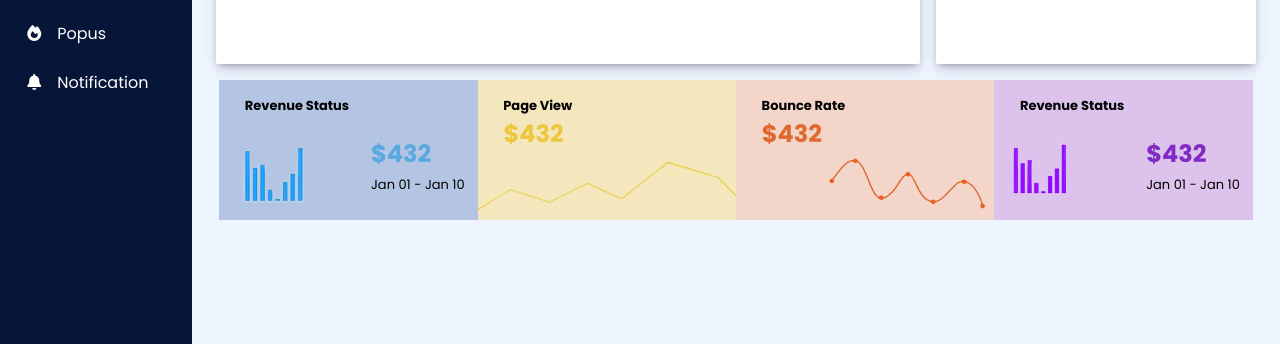
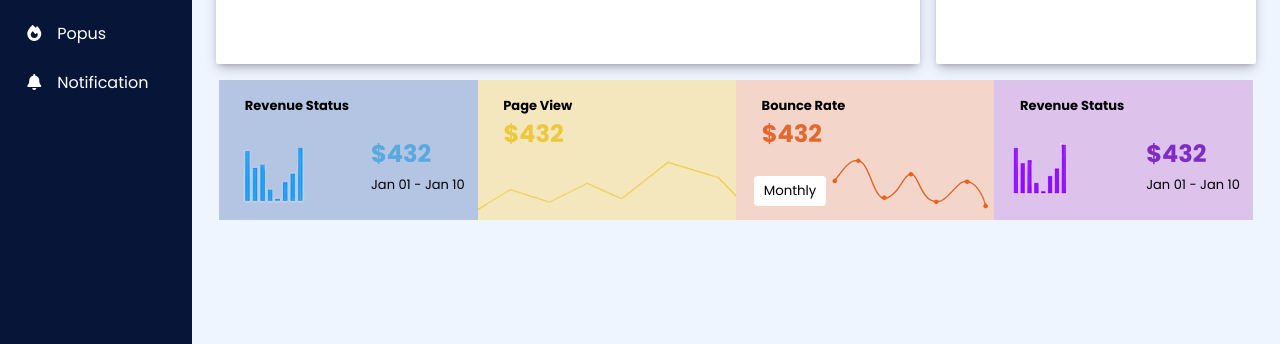
Before and after one commit to Usman-837/Admin_Dashboard, a plain HTML site: page index.html in a window 1280 px wide. Shown: the part 456-800 px from the top of the page. Drawn offline with Linux system fonts and the light colour scheme.

Commit message:
Add Button in third Card

```diff
--- a/index.html
+++ b/index.html
@@ -331,6 +331,7 @@
                                 <div class="third-cardInfoBox_DV">
                                     <h2>$432</h2>
                                 </div>
+                                <button>Monthly</button>
                             </div>
                             <div class="cardFour">
                                 <p>Revenue Status</p>
--- a/style.css
+++ b/style.css
@@ -527,11 +527,22 @@ table{
     left: 10%;
     color: #e16930;
 }
-
 .cardThree img{
     position: absolute;
     top: 50%;
-    right: 2%;
+    right: 1%;
+}
+.cardThree button{
+    position: absolute;
+    bottom: 10%;
+    left: 7%;
+    background-color: white;
+    color: black;
+    border: none;
+    outline: none;
+    font-family: "Poppins";
+    padding: .3rem .6rem;
+    border-radius: 4px;
 }
 .cardFour{
     width: 260px;
```
